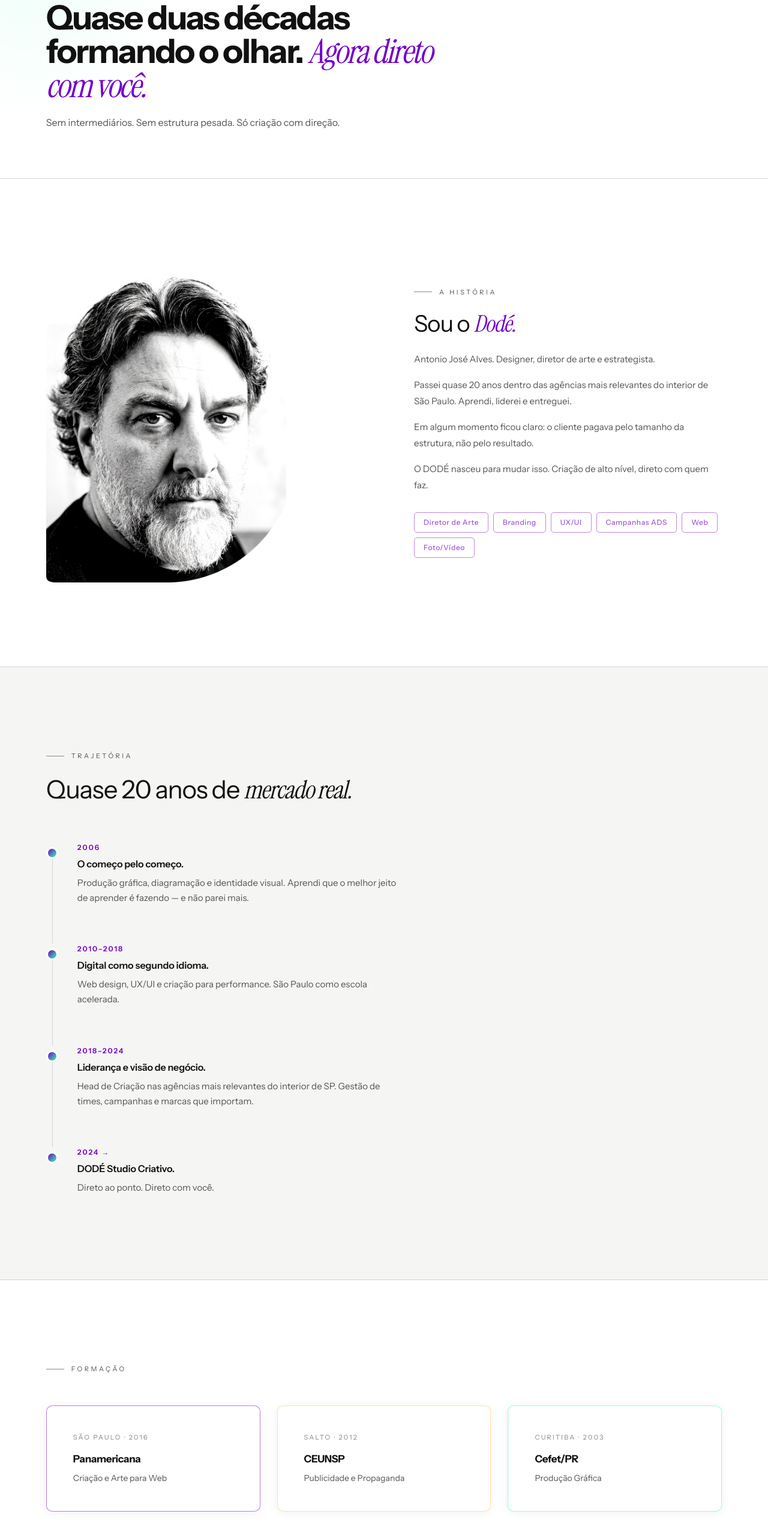
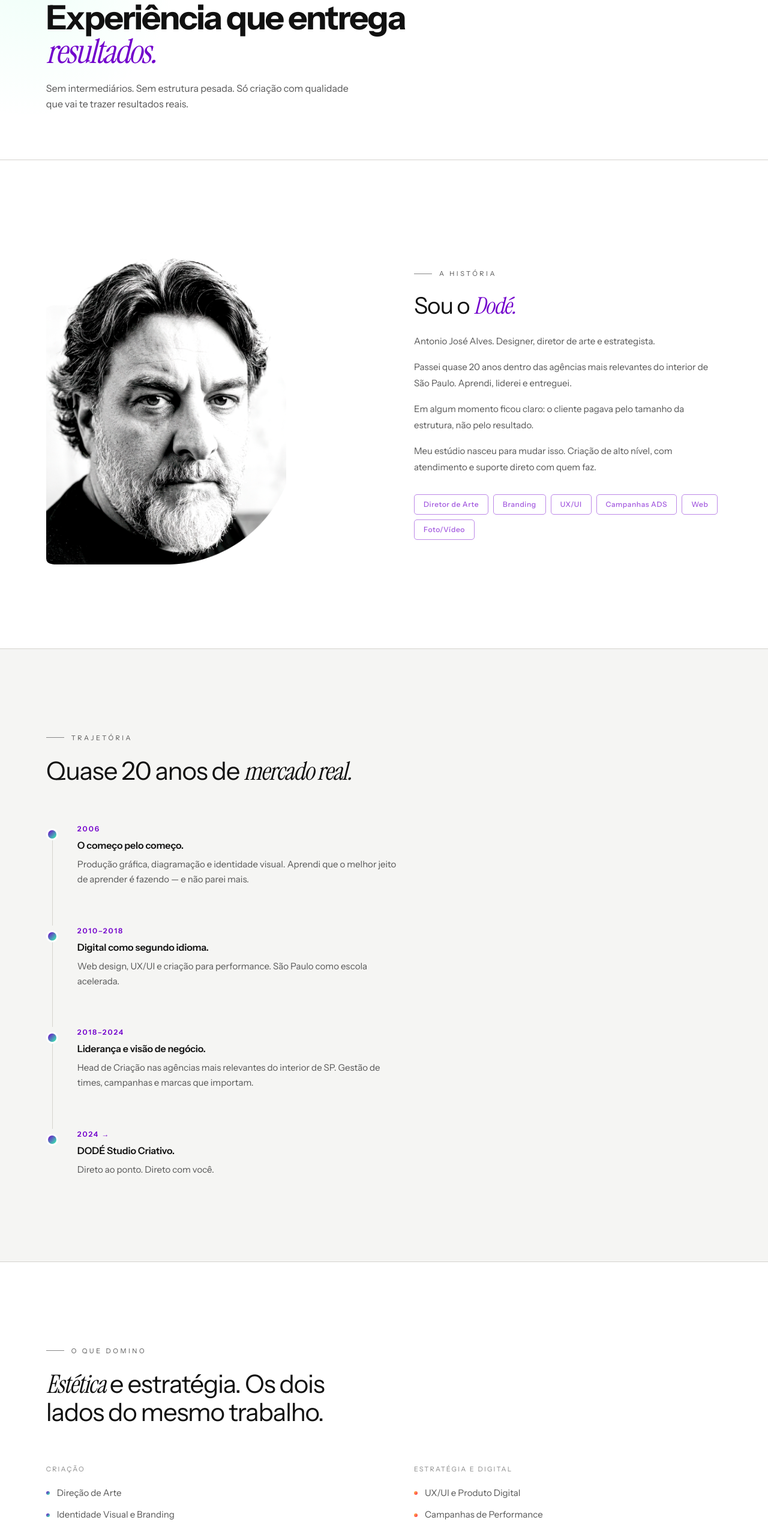
Before and after one commit to Antonio-Dode/studiodode, a Next.js app: page /quem-sou in a window 1280 px wide. Shown: the part 200-2754 px from the top of the page at 60% size. Built offline with nearby package versions, Linux system fonts and the light colour scheme.

Commit message:
feat(quem-sou): update hero text, bio copy, remove formacao, manifesto mixed typography
Co-Authored-By: Claude Sonnet 4.6 <noreply@anthropic.com>

```diff
--- a/app/quem-sou/page.tsx
+++ b/app/quem-sou/page.tsx
@@ -29,12 +29,6 @@ const timeline = [
     title: "DODÉ Studio Criativo.",
     text: "Direto ao ponto. Direto com você.",
   },
-];
-
-const formacao = [
-  { color: "roxo", school: "Panamericana", course: "Criação e Arte para Web", city: "São Paulo", year: "2016" },
-  { color: "amarelo", school: "CEUNSP", course: "Publicidade e Propaganda", city: "Salto", year: "2012" },
-  { color: "verde", school: "Cefet/PR", course: "Produção Gráfica", city: "Curitiba", year: "2003" },
 ];
 
 const competencias = {
@@ -71,8 +65,8 @@ export default function QuemSou() {
               maxWidth: "700px",
             }}
           >
-            Quase duas décadas formando o olhar.{" "}
-            <span className="serif-it" style={{ color: "var(--roxo)" }}>Agora direto com você.</span>
+            Experiência que entrega{" "}
+            <span className="serif-it" style={{ color: "var(--roxo)" }}>resultados.</span>
           </h1>
           <p
             style={{
@@ -83,7 +77,7 @@ export default function QuemSou() {
               animation: "fade 0.8s ease both 0.3s",
             }}
           >
-            Sem intermediários. Sem estrutura pesada. Só criação com direção.
+            Sem intermediários. Sem estrutura pesada. Só criação com qualidade que vai te trazer resultados reais.
           </p>
         </div>
       </section>
@@ -147,7 +141,7 @@ export default function QuemSou() {
                   Em algum momento ficou claro: o cliente pagava pelo tamanho da estrutura, não pelo resultado.
                 </p>
                 <p>
-                  O DODÉ nasceu para mudar isso. Criação de alto nível, direto com quem faz.
+                  Meu estúdio nasceu para mudar isso. Criação de alto nível, com atendimento e suporte direto com quem faz.
                 </p>
               </div>
               <div style={{ display: "flex", flexWrap: "wrap", gap: "8px", marginTop: "32px" }}>
@@ -188,34 +182,8 @@ export default function QuemSou() {
         </div>
       </section>
 
-      {/* FORMAÇÃO */}
+      {/* COMPETÊNCIAS */}
       <section style={{ padding: "140px 0", borderBottom: "1px solid var(--line)" }}>
-        <div className="container">
-          <p className="kicker rev">Formação</p>
-          <div style={{ display: "grid", gridTemplateColumns: "repeat(auto-fit, minmax(240px, 1fr))", gap: "var(--card-gap)", marginTop: "52px" }}>
-            {formacao.map((f, i) => (
-              <div
-                key={i}
-                className={`svc-card sc-${f.color} rev`}
-                style={{ transitionDelay: `${i * 0.1}s` }}
-              >
-                <div style={{ fontSize: "11px", letterSpacing: "0.2em", textTransform: "uppercase", color: "var(--muted2)", marginBottom: "16px" }}>
-                  {f.city} · {f.year}
-                </div>
-                <h3 style={{ fontSize: "17px", fontWeight: 700, letterSpacing: "-0.02em", marginBottom: "8px" }}>
-                  {f.school}
-                </h3>
-                <p style={{ fontSize: "14px", color: "var(--muted)", lineHeight: 1.5 }}>
-                  {f.course}
-                </p>
-              </div>
-            ))}
-          </div>
-        </div>
-      </section>
-
-      {/* COMPETÊNCIAS */}
-      <section style={{ padding: "140px 0", background: "var(--bg2)", borderBottom: "1px solid var(--line)" }}>
         <div className="container">
           <p className="kicker rev">O que domino</p>
           <h2 className="rev" style={{ fontSize: "clamp(24px, 3.5vw, 42px)", fontWeight: 400, letterSpacing: "-0.03em", lineHeight: 1.1, marginBottom: "64px", maxWidth: "500px", transitionDelay: "0.1s" }}>
@@ -263,16 +231,22 @@ export default function QuemSou() {
             <p
               className="rev"
               style={{
-                fontSize: "clamp(16px, 2vw, 24px)",
-                fontWeight: 400,
-                lineHeight: 1.6,
+                fontSize: "clamp(20px, 2.8vw, 34px)",
+                fontWeight: 700,
+                lineHeight: 1.4,
                 color: "#000",
+                letterSpacing: "-0.02em",
                 marginBottom: "32px",
               }}
             >
-              "Processo não é desculpa para atraso.<br />
-              Reunião que pode ser mensagem não deveria existir.<br />
-              Trabalho bem feito, entregue no prazo, por quem assina embaixo."
+              Processo não é desculpa{" "}
+              <span className="serif-it" style={{ fontWeight: 400 }}>para atraso.</span>
+              <br />
+              Reunião que pode ser mensagem{" "}
+              <span className="serif-it" style={{ fontWeight: 400 }}>não deveria existir.</span>
+              <br />
+              Trabalho bem feito, entregue no prazo,{" "}
+              <span className="serif-it" style={{ fontWeight: 400 }}>por quem realmente faz, sem telefone sem fio.</span>
             </p>
             <footer className="rev" style={{ fontSize: "14px", fontWeight: 600, letterSpacing: "0.1em", color: "rgba(0,0,0,0.6)", transitionDelay: "0.15s" }}>
               — Dodé
```
